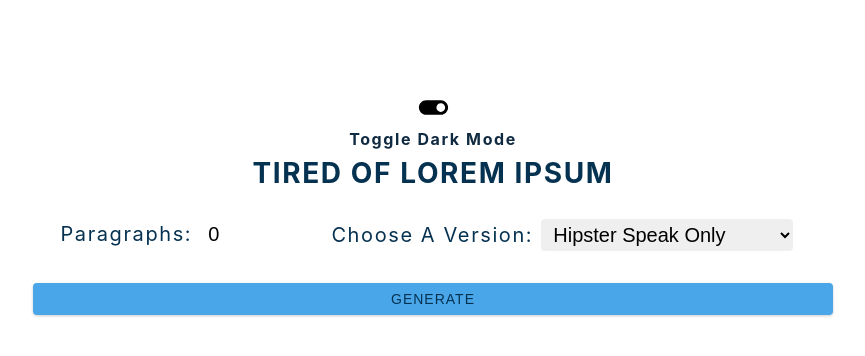
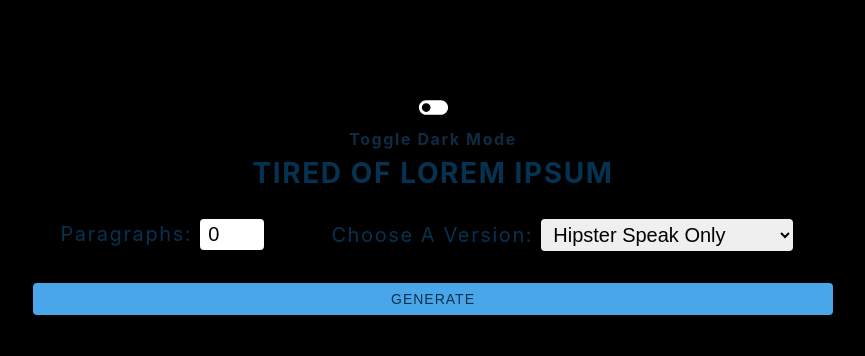
Before and after one commit to stephin007/lorem-ipsum, a React (Create React App) app: page / in a window 1280 px wide. Shown: the top 356 px of the page, without its empty margins (207-1072 px from the left). Built offline with nearby package versions, Linux system fonts and the light colour scheme.

Commit message:
done with dark mode :hammer:

```diff
--- a/src/App.js
+++ b/src/App.js
@@ -8,7 +8,7 @@ function App() {
   const [text, setText] = useState([]);
   const [type, setType] = useState("hipster-latin");
   const [showLoading, setShowLoading] = useState(false);
-  const [dark] = useState(false);
+  const [dark, setDark] = useState(true);
   const [theme, setTheme] = useState([]);
 
   console.log(theme);
@@ -51,7 +51,9 @@ function App() {
         <div className="app__dark">
           <section className="section-center">
             <ToggleOffIcon
-              onClick={() => setTheme("false")}
+              onClick={() => {
+                setDark(false);
+              }}
               fontSize="large"
               style={{ color: "white" }}
             />
@@ -109,7 +111,9 @@ function App() {
         <div className="app__light">
           <section className="section-center">
             <ToggleOnIcon
-              onClick={() => setTheme("true")}
+              onClick={() => {
+                setDark(true);
+              }}
               fontSize="large"
               style={{ color: "black" }}
             />
```
